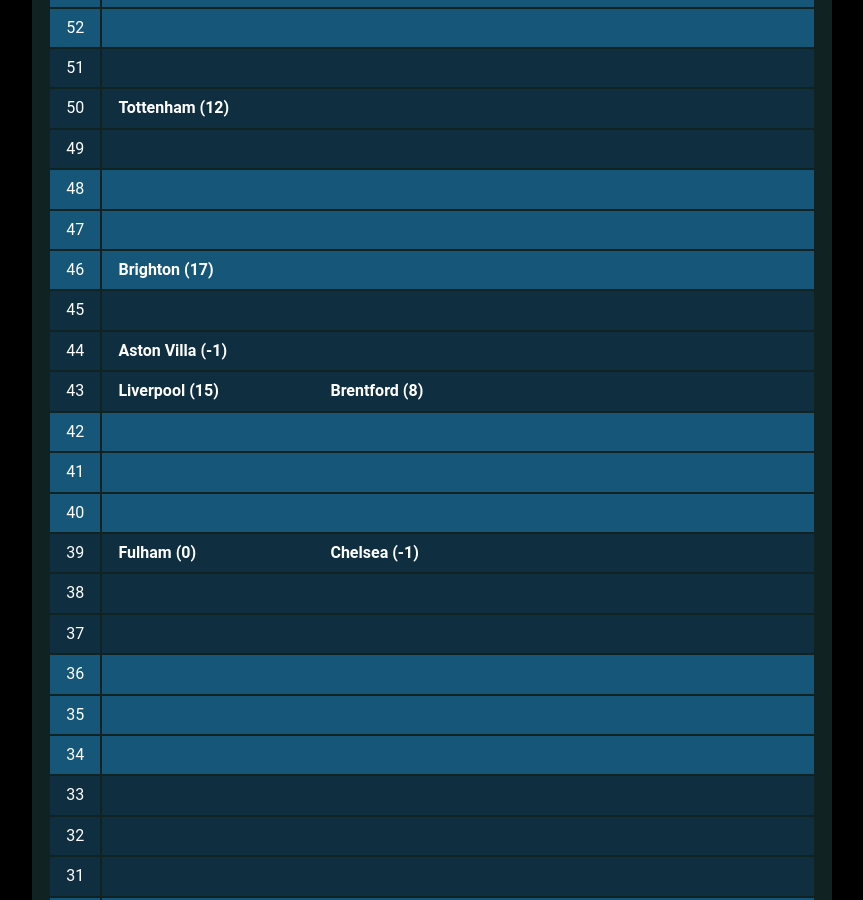
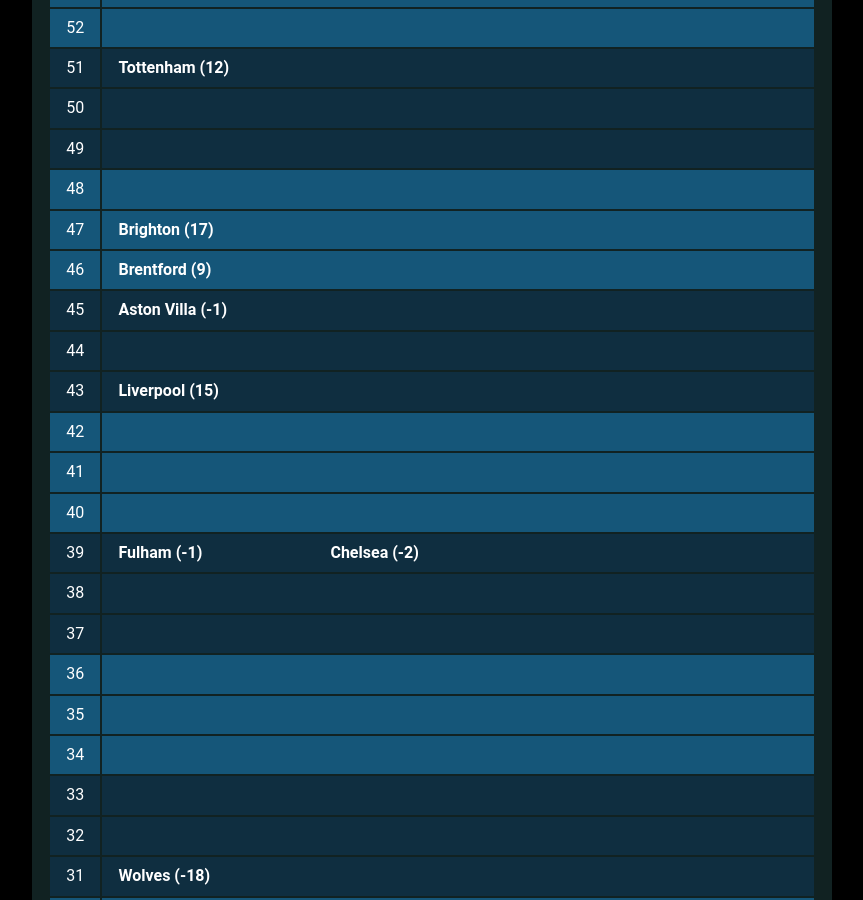
Before and after one commit to muru/muru.github.io, a Jekyll site: the page built from resources.md, in a window 1280 px wide and 900 px high, scrolled down 2285 px. Shown: the whole window, without its empty margins (208-1071 px from the left). Built offline with Jekyll 4.4.1, drawn with Linux system fonts in a browser that asks for light colours; some web fonts are replaced; some of the changed text lies outside the part shown.

Commit message:
updated cann-table: Sun  9 Apr 00:01:22 JST 2023

```diff
--- a/cann-table.html
+++ b/cann-table.html
@@ -85,6 +85,7 @@
 	<tr class="cann-row-2">
 		<td class="cann-point"> 56 </td>
 		<td class="cann-clubs">
+			<span class="club-name"> Man Utd (7) </span>
 		</td>
  	</tr>
 	<tr class="cann-row-2">
@@ -100,8 +101,7 @@
 	<tr class="cann-row-1">
 		<td class="cann-point"> 53 </td>
 		<td class="cann-clubs">
-			<span class="club-name"> Newcastle (26) </span>
-			<span class="club-name"> Man Utd (5) </span>
+			<span class="club-name"> Newcastle (25) </span>
 		</td>
  	</tr>
 	<tr class="cann-row-1">
@@ -112,12 +112,12 @@
 	<tr class="cann-row-2">
 		<td class="cann-point"> 51 </td>
 		<td class="cann-clubs">
+			<span class="club-name"> Tottenham (12) </span>
 		</td>
  	</tr>
 	<tr class="cann-row-2">
 		<td class="cann-point"> 50 </td>
 		<td class="cann-clubs">
-			<span class="club-name"> Tottenham (12) </span>
 		</td>
  	</tr>
 	<tr class="cann-row-2">
@@ -133,30 +133,30 @@
 	<tr class="cann-row-1">
 		<td class="cann-point"> 47 </td>
 		<td class="cann-clubs">
+			<span class="club-name"> Brighton (17) </span>
 		</td>
  	</tr>
 	<tr class="cann-row-1">
 		<td class="cann-point"> 46 </td>
 		<td class="cann-clubs">
-			<span class="club-name"> Brighton (17) </span>
+			<span class="club-name"> Brentford (9) </span>
 		</td>
  	</tr>
 	<tr class="cann-row-2">
 		<td class="cann-point"> 45 </td>
 		<td class="cann-clubs">
+			<span class="club-name"> Aston Villa (-1) </span>
 		</td>
  	</tr>
 	<tr class="cann-row-2">
 		<td class="cann-point"> 44 </td>
 		<td class="cann-clubs">
-			<span class="club-name"> Aston Villa (-1) </span>
 		</td>
  	</tr>
 	<tr class="cann-row-2">
 		<td class="cann-point"> 43 </td>
 		<td class="cann-clubs">
 			<span class="club-name"> Liverpool (15) </span>
-			<span class="club-name"> Brentford (8) </span>
 		</td>
  	</tr>
 	<tr class="cann-row-1">
@@ -177,8 +177,8 @@
 	<tr class="cann-row-2">
 		<td class="cann-point"> 39 </td>
 		<td class="cann-clubs">
-			<span class="club-name"> Fulham (0) </span>
-			<span class="club-name"> Chelsea (-1) </span>
+			<span class="club-name"> Fulham (-1) </span>
+			<span class="club-name"> Chelsea (-2) </span>
 		</td>
  	</tr>
 	<tr class="cann-row-2">
@@ -219,12 +219,15 @@
 	<tr class="cann-row-2">
 		<td class="cann-point"> 31 </td>
 		<td class="cann-clubs">
+			<span class="club-name"> Wolves (-18) </span>
 		</td>
  	</tr>
 	<tr class="cann-row-1">
 		<td class="cann-point"> 30 </td>
 		<td class="cann-clubs">
+			<span class="club-name"> West Ham (-12) </span>
 			<span class="club-name"> Crystal Palace (-15) </span>
+			<span class="club-name"> Bournemouth (-29) </span>
 		</td>
  	</tr>
 	<tr class="cann-row-1">
@@ -236,16 +239,13 @@
 	<tr class="cann-row-1">
 		<td class="cann-point"> 28 </td>
 		<td class="cann-clubs">
-			<span class="club-name"> Wolves (-19) </span>
+			<span class="club-name"> Nottm Forest (-28) </span>
 		</td>
  	</tr>
 	<tr class="cann-row-2">
 		<td class="cann-point"> 27 </td>
 		<td class="cann-clubs">
-			<span class="club-name"> West Ham (-13) </span>
-			<span class="club-name"> Everton (-18) </span>
-			<span class="club-name"> Nottm Forest (-28) </span>
-			<span class="club-name"> Bournemouth (-30) </span>
+			<span class="club-name"> Everton (-20) </span>
 		</td>
  	</tr>
 	<tr class="cann-row-2">
@@ -256,7 +256,7 @@
 	<tr class="cann-row-2">
 		<td class="cann-point"> 25 </td>
 		<td class="cann-clubs">
-			<span class="club-name"> Leicester (-11) </span>
+			<span class="club-name"> Leicester (-12) </span>
 		</td>
  	</tr>
 	<tr class="cann-row-1">
```
Also changed, not shown: other parts of cann-table.html (+1 -1 lines).
